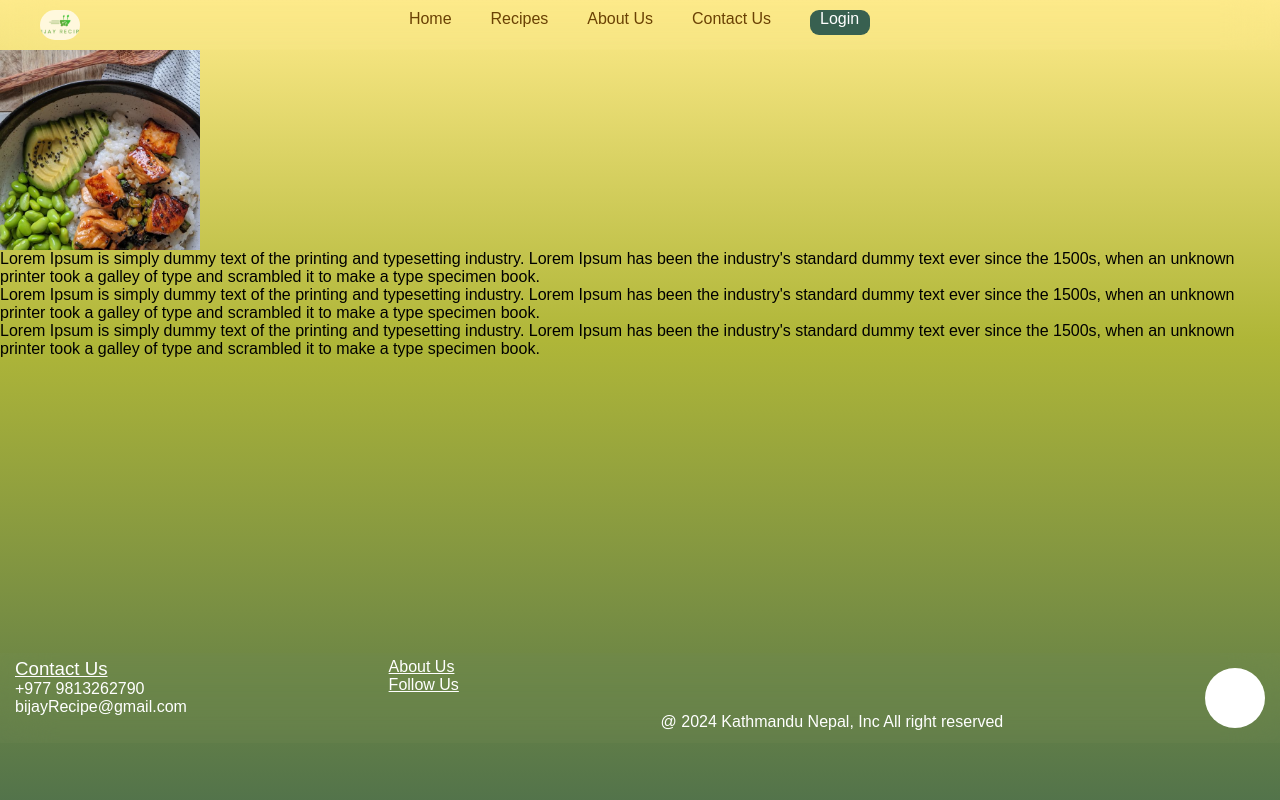
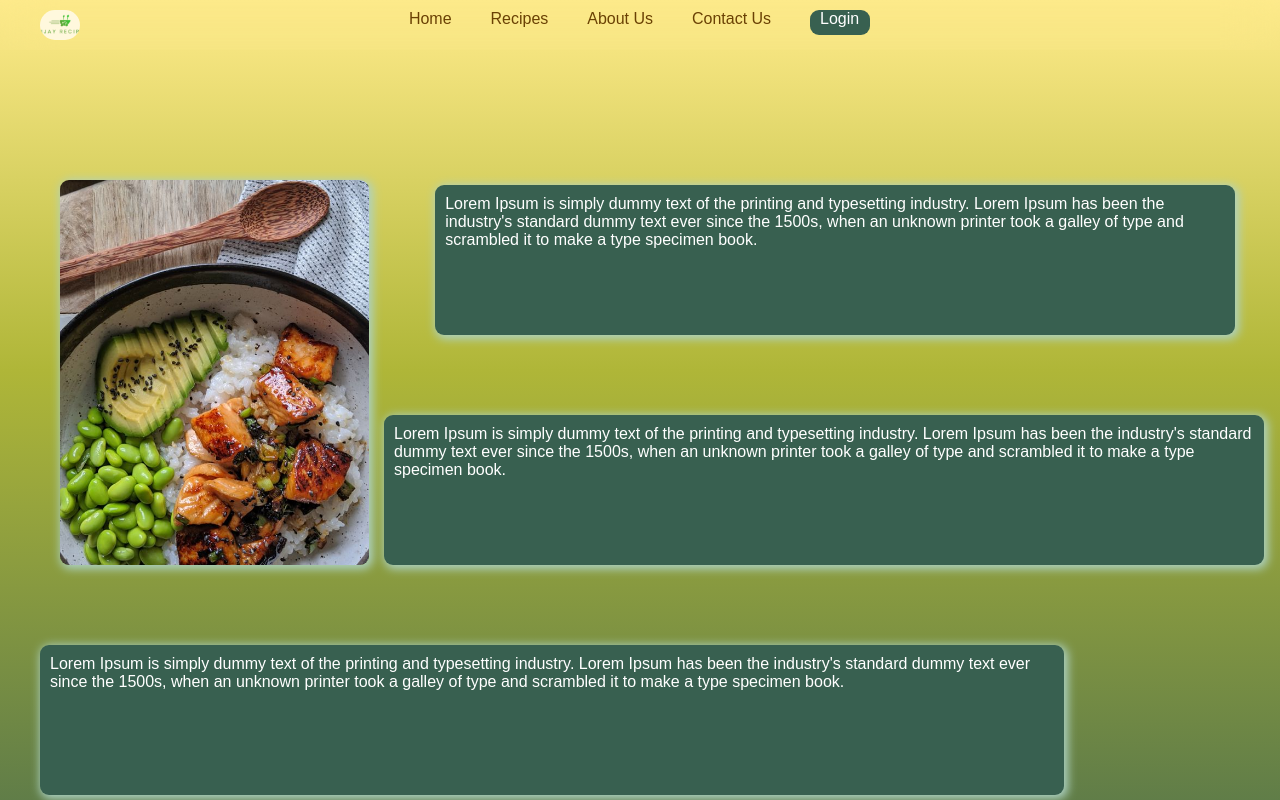
Before and after one commit to Bijay-Gurung/Recipe-Sharing-Web-App, a React (Create React App) app: page /about in a window 1280 px wide. Shown: the top 800 px of the page. Built offline with nearby package versions, Linux system fonts and the light colour scheme.

Commit message:
Trying to make About us page

```diff
--- /dev/null
+++ b/src/Component/Footer.css
@@ -0,0 +1,44 @@
+.footer{
+    height: 90px;
+    width: 100%;
+    display: flex;
+    margin-top: 295px;
+    background-color: #ffffff05;
+    backdrop-filter: blur(25px);
+    -webkit-backdrop-filter: blur(10px);
+    color: #fff;
+    justify-content: space-between;
+}
+
+.footer .socialMedia{
+    display: flex;
+}
+
+.footer .chatbot{
+    height: 60px;
+    width: 60px;
+    border-radius: 90px;
+    background-color: #fff;
+    margin-top: 15px;
+    margin-right: 15px;
+}
+
+.footer .ContactUs h3{
+    font-weight: 500;
+    text-decoration: underline;
+}
+.footer .ContactUs{
+    margin-top: 5px;
+    margin-left: 15px;
+}
+
+.footer .copyright{
+    margin-top: 60px;
+}
+
+.footer .other{
+    margin-top: 5px;
+}
+.footer .other p{
+    text-decoration: underline;
+}
--- a/src/View/About.css
+++ b/src/View/About.css
@@ -3,10 +3,67 @@
     padding: 0px;
     box-sizing: border-box;
 }
+
+body{
+    background: linear-gradient(180deg, #FFEB8A 0%, #AFB638 36.35%, #386050 100%);
+    height: 1020px;
+}
+
 .content .image{
-    height: 200px;
-    width: 200px;
-    background-image: url("/public/Meal One.jpg");
+    height: 385px;
+    width: 309px;
+    background-image: url("/Meal One.jpg");
     background-position: center;
     background-size: cover;
+    border-radius: 9px;
+    position: relative;
+    top: 130px;
+    left: 60px;
+    box-shadow: 2px 2px 10px 2px #add2c4;
 }
+
+.content .content1{
+    height: 150px;
+    width: 800px;
+    background-color: #386050;
+    color: #fff;
+    border-radius: 9px;
+    position: relative;
+    bottom: 250px;
+    left: 34%;
+    padding-top: 10px;
+    padding: 10px;
+    box-shadow: 2px 2px 10px 2px #add2c4;
+}
+
+.content .content2{
+    height: 150px;
+    width: 880px;
+    background-color: #386050;
+    color: #fff;
+    border-radius: 9px;
+    position: relative;
+    bottom: 170px;
+    left: 30%;
+    padding-top: 10px;
+    padding: 10px;
+    box-shadow: 2px 2px 10px 2px #add2c4;
+}
+
+.content .content3{
+    height: 150px;
+    width: 80%;
+    background-color: #386050;
+    color: #fff;
+    border-radius: 9px;
+    position: relative;
+    bottom: 90px;
+    left: 40px;
+    padding-top: 10px;
+    padding: 10px;
+    box-shadow: 2px 2px 10px 2px #add2c4;
+}
+
+.footer{
+    margin-top: 40px;
+}
--- a/src/View/Home.css
+++ b/src/View/Home.css
@@ -192,48 +192,3 @@ body{
     margin-left: 40px;
     font-size: x-small;
 }
-
-.footer{
-    height: 90px;
-    width: 100%;
-    display: flex;
-    margin-top: 295px;
-    background-color: #ffffff05;
-    backdrop-filter: blur(25px);
-    -webkit-backdrop-filter: blur(10px);
-    color: #fff;
-    justify-content: space-between;
-}
-
-.footer .socialMedia{
-    display: flex;
-}
-
-.footer .chatbot{
-    height: 60px;
-    width: 60px;
-    border-radius: 90px;
-    background-color: #fff;
-    margin-top: 15px;
-    margin-right: 15px;
-}
-
-.footer .ContactUs h3{
-    font-weight: 500;
-    text-decoration: underline;
-}
-.footer .ContactUs{
-    margin-top: 5px;
-    margin-left: 15px;
-}
-
-.footer .copyright{
-    margin-top: 60px;
-}
-
-.footer .other{
-    margin-top: 5px;
-}
-.footer .other p{
-    text-decoration: underline;
-}
--- a/src/View/Home.js
+++ b/src/View/Home.js
@@ -2,6 +2,7 @@ import React from 'react';
 import Nav from '../Component/Nav';
 import Footer from '../Component/Footer';
 import './Home.css';
+import '../Component/Footer.css';
 
 
 function GroceryList(){
```
